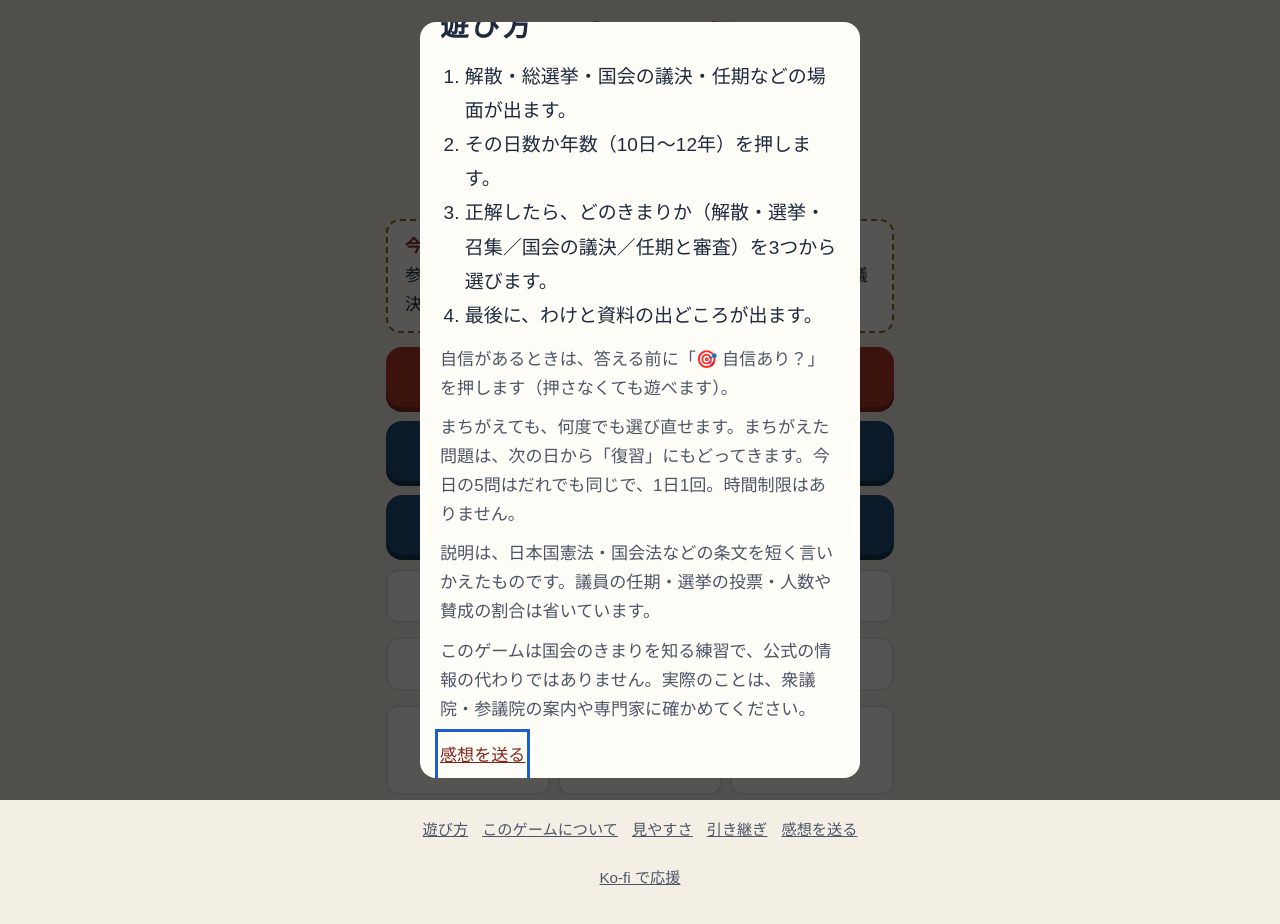
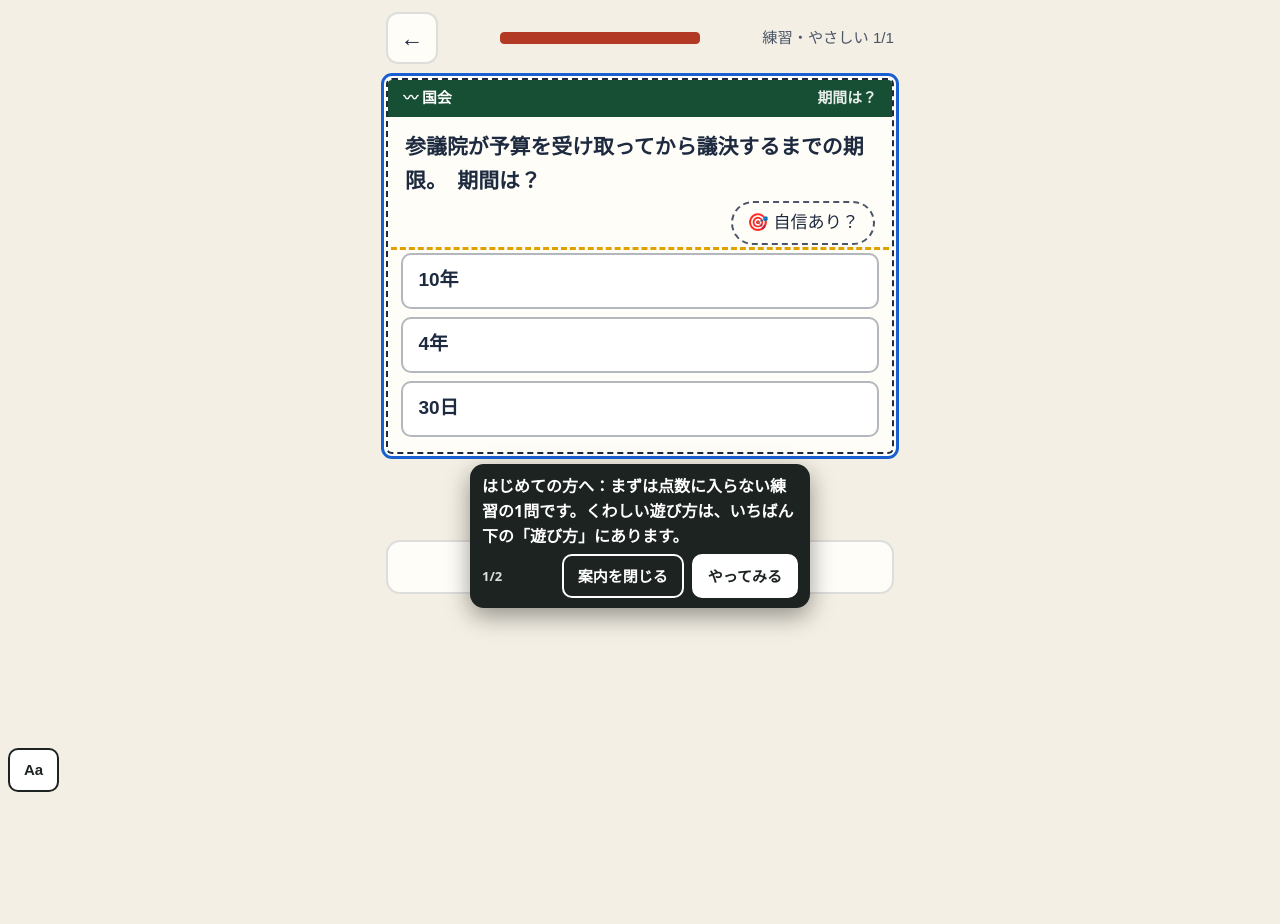
Before and after one commit to satou-aaaaa/kokkai-nissu, a plain HTML site: page index.html in a window 1280 px wide. After the commit the page ends 800 px from the top, so only its background shows below. Drawn offline with Linux system fonts and the light colour scheme; a web font is replaced by a local one.

Commit message:
ひな形の共通部品を写す（shared-workflows 67f7985） (#5)
Co-authored-by: template-sync <41898283+github-actions[bot]@users.noreply.github.com>

```diff
--- a/index.html
+++ b/index.html
@@ -463,7 +463,8 @@ html.a11y-say body{padding-bottom:calc(64px + env(safe-area-inset-bottom,0px))!i
 //      （incidents/2026-11-21-hand-copied-helpers-drift.md）。
 //      あわせて、はじめて遊ぶ人への案内（吹き出し Core.coach）を足した。長い「遊び方」の窓の代わりに、練習の1問を遊びながら
 //      その場で一言ずつ教える（NN/g「Mobile Instructional Overlays」・Andersen ほか CHI 2012「The Impact of Tutorials on Games of Varying Complexity」）。
-//   3: 2026-11-22 吹き出しを出しているあいだ 0.4 秒ごとに場所を測り直す（古い場所に残って押す所を隠すことがあった）。ボタンの字を「案内を閉じる」に
+//   3: 2026-11-22 吹き出しを出しているあいだ 0.4 秒ごとに場所を測り直す（古い場所に残って押す所を隠すことがあった）。ボタンの字を「案内を閉じる」に。
+//      段の wait（その所が出るまで待つ）を足した。全ゲームの「はじめての練習」を sync-template の migrateFirstPlay が足すため
 //   2: 2026-11-22 感想フォームのゲーム名を、渡さなければ題（<title>）から入れる。sync-template が全ゲームを game-core に切り替える（migrateCore）ため
 // 決まり: 外へ通信しない。ゲームの関数の名前（toast・buzz など）は上書きしない（Core.toast などで呼ぶ）。
 (function () {
@@ -549,6 +550,7 @@ html.a11y-say body{padding-bottom:calc(64px + env(safe-area-inset-bottom,0px))!i
   //   sel   …… 吹き出しを付ける所。まだ画面に無いあいだは待つ（ゲームが画面を作り直しても付け直す）
   //   until …… その所が画面に出たら次へ進む（答えた・正解した など）。無ければ sel を押したら次へ
   //   button …… 押すと次へ進むボタンの字（読むだけの吹き出し）
+  //   wait  …… その所が画面に出るまで、この吹き出しは出さずに待つ（答えたあとにだけ「次へ」を指す など）
   //   pos   …… "below"（既定）か "above"。その側に場所が無ければ、ページを少し動かして場所を空ける（読む所を隠さないため）
   // 吹き出しは押す所を隠さない（上か下の空いたほうに出す）。「案内を閉じる」と Esc でいつでもやめられる。
   const coach = (() => {
@@ -583,7 +585,7 @@ html.a11y-say body{padding-bottom:calc(64px + env(safe-area-inset-bottom,0px))!i
       while (steps && i < steps.length && steps[i].until && find(steps[i].until)) i++;
       if (!steps) return;
       if (i >= steps.length) return stop(true);
-      const st = steps[i], el = find(st.sel);
+      const st = steps[i], el = st.wait && !find(st.wait) ? null : find(st.sel);
       if (!el) { box.hidden = true; mark(null); return; }
       box.hidden = false; mark(el);
       const fresh = shown !== i;
@@ -940,7 +942,7 @@ function home() {
   $("go-cal").onclick = () => cal();
   $("go-ach").onclick = achView;
   bindFooter();
-  if (!s.tut) openHow();
+  if (!s.tut) firstPlay();
 }
 function practiceMenu() {
   app.innerHTML = `<header><button class="icon" id="back" aria-label="もどる">←</button><h1>練習<small>今日の記録には入りません（国会帳には載ります）</small></h1></header>
@@ -951,6 +953,27 @@ function practiceMenu() {
   document.querySelectorAll(".lv button").forEach((b) => (b.onclick = () => startRun("p", +b.dataset.t)));
   bindFooter(); toTop();
 }
+// first-play:begin（shared-workflows の scripts/sync-template.mjs が足した。直すときはひな形を直す）
+// はじめての人：長い「遊び方」の窓を出さず、点数に入らない練習の1問を遊びながら、吹き出しで一言ずつ教える（game-core の Core.coach）。
+// 「見た」は始めたその場で残す（途中でやめても、次からはふつうに始まる。くわしい遊び方はいつでもいちばん下の「遊び方」から）
+const FIRST_STEPS = [
+  { sel: "#choices", button: "やってみる", text: "はじめての方へ：まずは点数に入らない練習の1問です。くわしい遊び方は、いちばん下の「遊び方」にあります。" },
+  { sel: "#next", wait: ".verdict", text: "できました。わけを読んだら、ここを押して進みます。" },
+];
+function firstPlay() {
+  save((s) => { s.tut = true; });
+  // 練習の入り口を開いて、いちばん上（いちばんやさしい）を押す。無ければ前の形（遊び方の窓）にもどす
+  practiceMenu();
+  const b = document.querySelector(".lv button");
+  if (!window.Core || !Core.coach || !b) { home(); return openHow(); }
+  b.click();
+  // 練習は1問だけにする（数を減らしてから描き直す）
+  save((s) => { const r = s.runs && s.runs.p; if (r && Array.isArray(r.list)) r.list = r.list.slice(0, 1); });
+  play();
+  // 案内を閉じた（Esc も）ら、1問の練習の途中経過を残さずにホームへ（ふだんの練習の「続きから」を出さない）
+  Core.coach.start(FIRST_STEPS, { home, onEnd: (done) => { if (done === false) { save((s) => { const r = s.runs && s.runs.p; if (r && !(r.res || []).length) delete s.runs.p; }); home(); } } });
+}
+// first-play:end
 function startRun(mode, opt) {
   const k = todayKey(); let ng = false;
   save((s) => {
```
Also changed, not shown: qa/run.mjs (+6 -5 lines).
